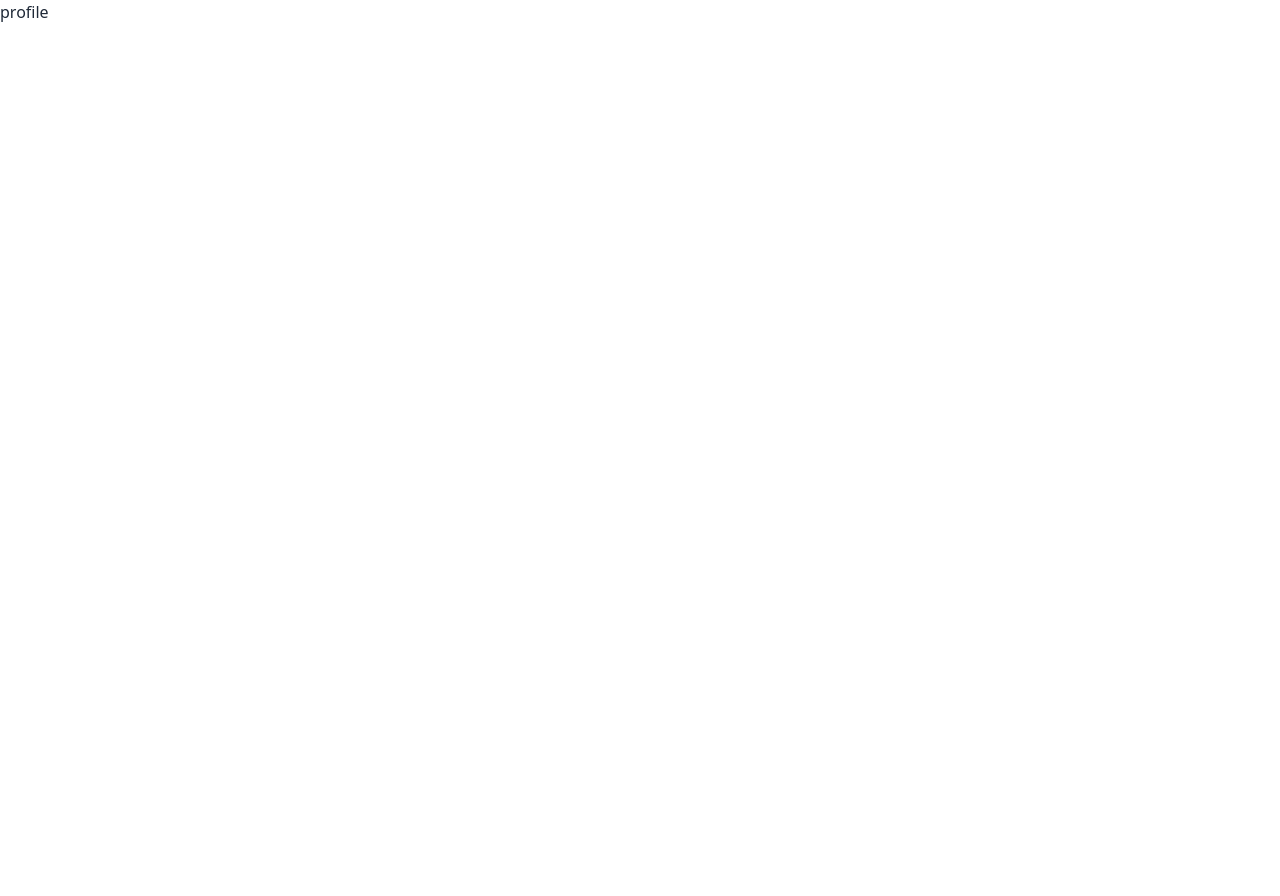
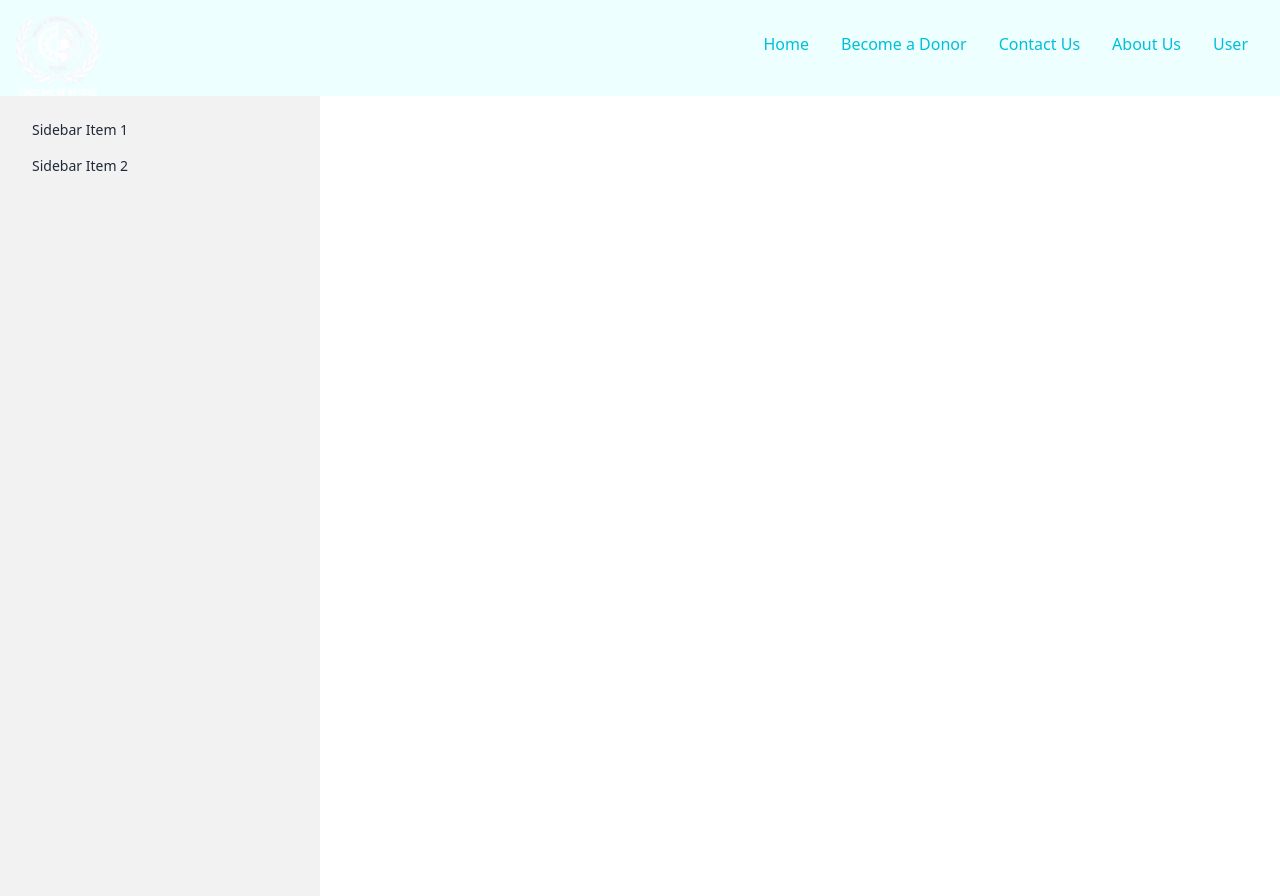
Before and after one commit to prabuddha03/doctor_H4B, a React (Vite) app: page /profile in a window 1280 px wide. Before the commit the page ends 800 px from the top, so only its background shows below. Built offline with nearby package versions, Linux system fonts and the light colour scheme.

Commit message:
primary drawer added

```diff
--- /dev/null
+++ b/src/components/NavbarSec.jsx
@@ -0,0 +1,54 @@
+import React, { useState } from "react";
+import logo from "../assets/LOGO.png";
+import { AiOutlineClose, AiOutlineMenu } from "react-icons/ai";
+
+const NavbarSec = () => {
+    const [nav, setnav] = useState(true);
+
+  const handlenav = () => {
+    setnav(!nav);
+  };
+  return (
+    <div className="text-[#00BFD8] flex justify-between item-center h-24 max-w-auto mx-auto px-4 pt-4 bg-[#EDFFFE]">
+      <img src={logo} alt="logo" className="" />
+      <ul className="hidden md:flex">
+        <li className="p-4 cursor-pointer hover:underline">Home</li>
+        <li className="p-4 cursor-pointer hover:underline ">Become a Donor</li>
+        <li className="p-4 cursor-pointer  hover:underline">Contact Us</li>
+        <li className="p-4 cursor-pointer hover:underline">About Us</li>
+        <li className="p-4 cursor-pointer hover:underline">User</li>
+      </ul>
+      <div onClick={handlenav} className="block md:hidden">
+        {!nav ? <AiOutlineClose size={20} /> : <AiOutlineMenu size={20} />}
+      </div>
+      <div
+        className={
+          !nav
+            ? "fixed left-0 top-0 w-[60%] border-r border-r-gray-900 h-[100%] bg-[#dfdfdfb4] ease-in-out duration-500 "
+            : "fixed left-[-100%] "
+        }
+      >
+        <img src={logo} alt="logo" className="m-4" />
+        <ul className="p-4">
+          <li className="p-4 border-b border-gray-600 text-black cursor-pointer hover:underline">
+            Home
+          </li>
+          <li className="p-4 border-b border-gray-600 text-black cursor-pointer hover:underline">
+            Become a Donor
+          </li>
+          <li className="p-4 border-b border-gray-600 text-black cursor-pointer hover:underline">
+            Contact Us
+          </li>
+          <li className="p-4 border-b border-gray-600  text-black cursor-pointer hover:underline">
+            About Us
+          </li>
+          <li className="p-4 border-b border-gray-600  text-black cursor-pointer hover:underline">
+            User
+          </li>
+        </ul>
+      </div>
+    </div>
+  )
+}
+
+export default NavbarSec
--- /dev/null
+++ b/src/components/ProfileSidebar.jsx
@@ -0,0 +1,27 @@
+import React from 'react'
+
+const ProfileSidebar = () => {
+  return (
+    <div>
+      <div class="drawer lg:drawer-open">
+  <input id="my-drawer-2" type="checkbox" class="drawer-toggle" />
+  <div class="drawer-content flex flex-col items-center justify-center">
+
+    <label for="my-drawer-2" class="btn btn-primary drawer-button lg:hidden">Open drawer</label>
+
+  </div>
+  <div class="drawer-side">
+    <label for="my-drawer-2" class="drawer-overlay"></label>
+    <ul class="menu p-4 w-80 h-full bg-base-200 text-base-content">
+
+      <li><a>Sidebar Item 1</a></li>
+      <li><a>Sidebar Item 2</a></li>
+    </ul>
+
+  </div>
+</div>
+    </div>
+  )
+}
+
+export default ProfileSidebar
--- a/src/pages/Profile.jsx
+++ b/src/pages/Profile.jsx
@@ -1,11 +1,16 @@
-import React from 'react'
+import React from "react";
+import NavbarSec from "../components/NavbarSec";
+import ProfileSidebar from "../components/ProfileSidebar";
 
 const Profile = () => {
   return (
     <div>
-      profile
+      <NavbarSec />
+      <div>
+        <ProfileSidebar />
+      </div>
     </div>
-  )
-}
+  );
+};
 
-export default Profile
+export default Profile;
```
